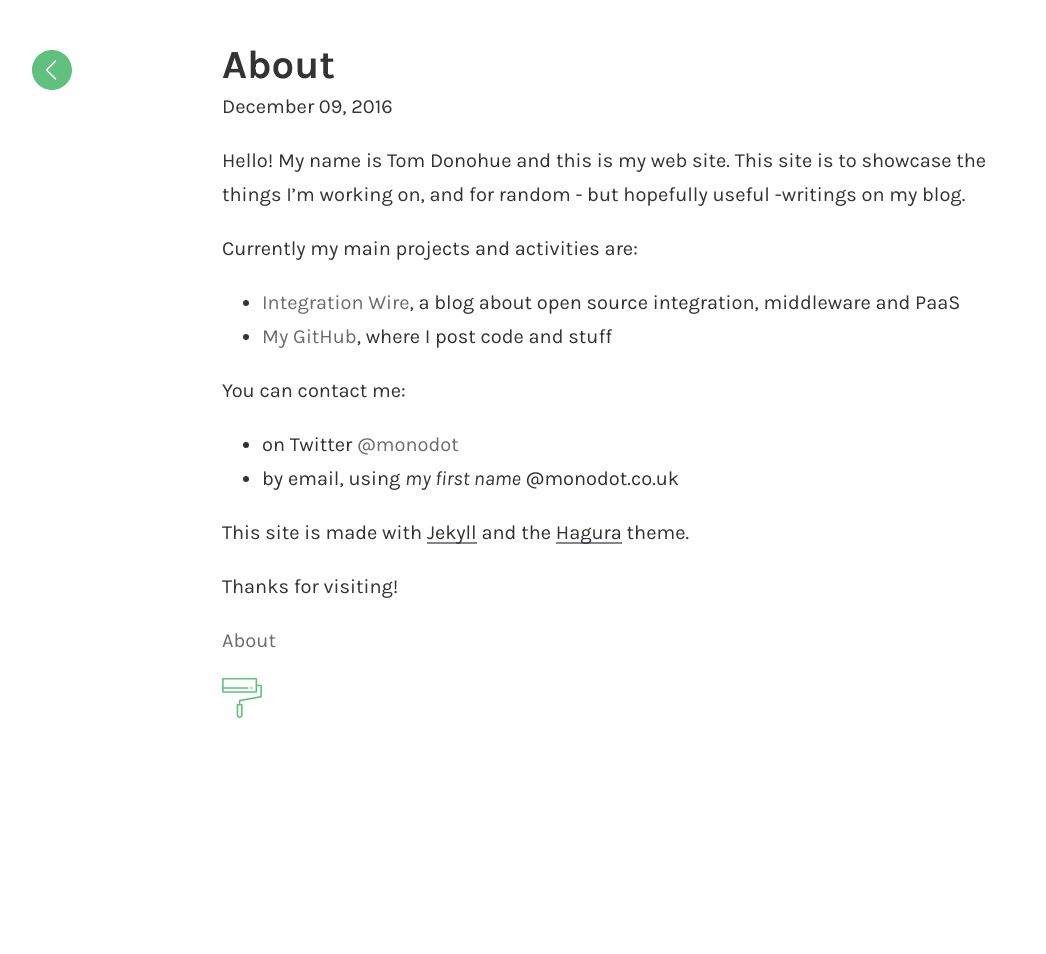
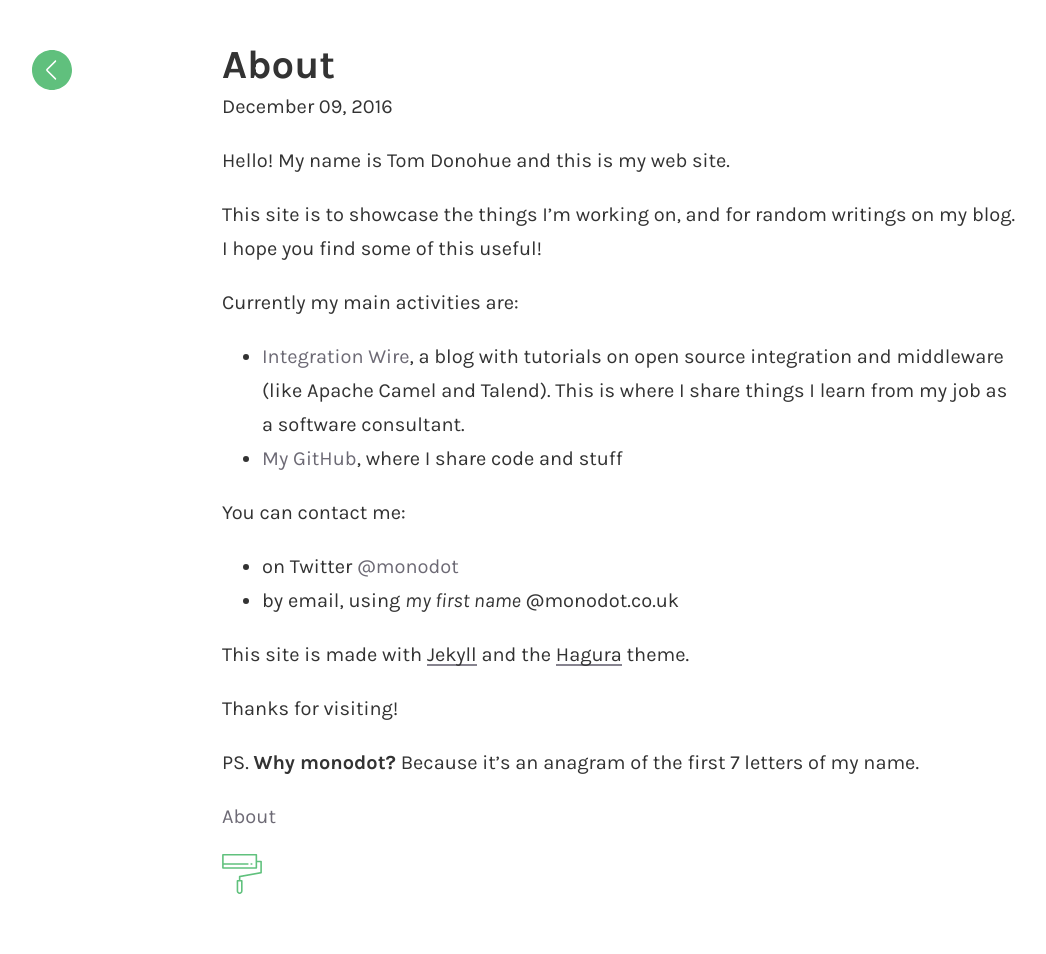
Before and after one commit to monodot/monodot-co-uk, a Jekyll site: the page built from about.md, in a window 1280 px wide. Shown: the whole page, without its empty margins (18-1064 px from the left). Built offline with Jekyll 4.4.1, drawn with Linux system fonts in a browser that asks for light colours; comment, search, counter and statistics services are not loaded; before the commit the page ends 900 px from its top, so only the background shows below that.

Commit message:
Updated About, OpenShift

```diff
--- a/about.md
+++ b/about.md
@@ -3,13 +3,14 @@ title: About
 layout: post
 date: 2016-12-09
 ---
+Hello! My name is Tom Donohue and this is my web site.
 
-Hello! My name is Tom Donohue and this is my web site. This site is to showcase the things I’m working on, and for random - but hopefully useful -writings on my blog.
+This site is to showcase the things I’m working on, and for random writings on my blog. I hope you find some of this useful!
 
-Currently my main projects and activities are:
+Currently my main activities are:
 
-- [Integration Wire](https://integrationwire.com), a blog about open source integration, middleware and PaaS
-- [My GitHub](https://github.com/monodot), where I post code and stuff
+- [Integration Wire](https://integrationwire.com), a blog with tutorials on open source integration and middleware (like Apache Camel and Talend). This is where I share things I learn from my job as a software consultant.
+- [My GitHub](https://github.com/monodot), where I share code and stuff
 
 You can contact me:
 
@@ -19,3 +20,5 @@ You can contact me:
 This site is made with [Jekyll](https://jekyllrb.com/) and the [Hagura](http://webjeda.com/hagura) theme.
 
 Thanks for visiting!
+
+PS. **Why monodot?** Because it's an anagram of the first 7 letters of my name.
```
Also changed, not shown: _posts/2016-12-09-openshift-cheatsheet.markdown (+8 -9 lines).
